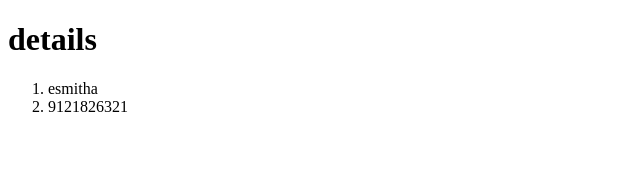
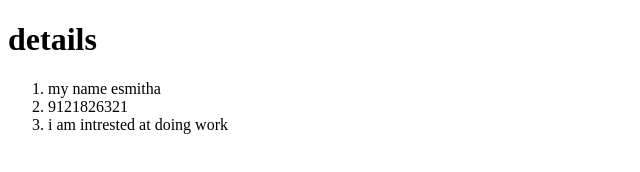
Before and after one commit to Esmitha-sripathi/devoops, a plain HTML site: page index.html in a window 1280 px wide. Shown: the whole page, without its empty margins (0-640 px from the left). Drawn offline with Linux system fonts and the light colour scheme.

Commit message:
Update index.html

```diff
--- a/index.html
+++ b/index.html
@@ -4,8 +4,9 @@
 
 <h1>details</h1>
 <ol>
-    <li>esmitha</li>
+    <li>my name esmitha</li>
 <li>9121826321</li>
+    <li>i am intrested at doing work</li>
 </ol>
 </body>
 </html>
```
